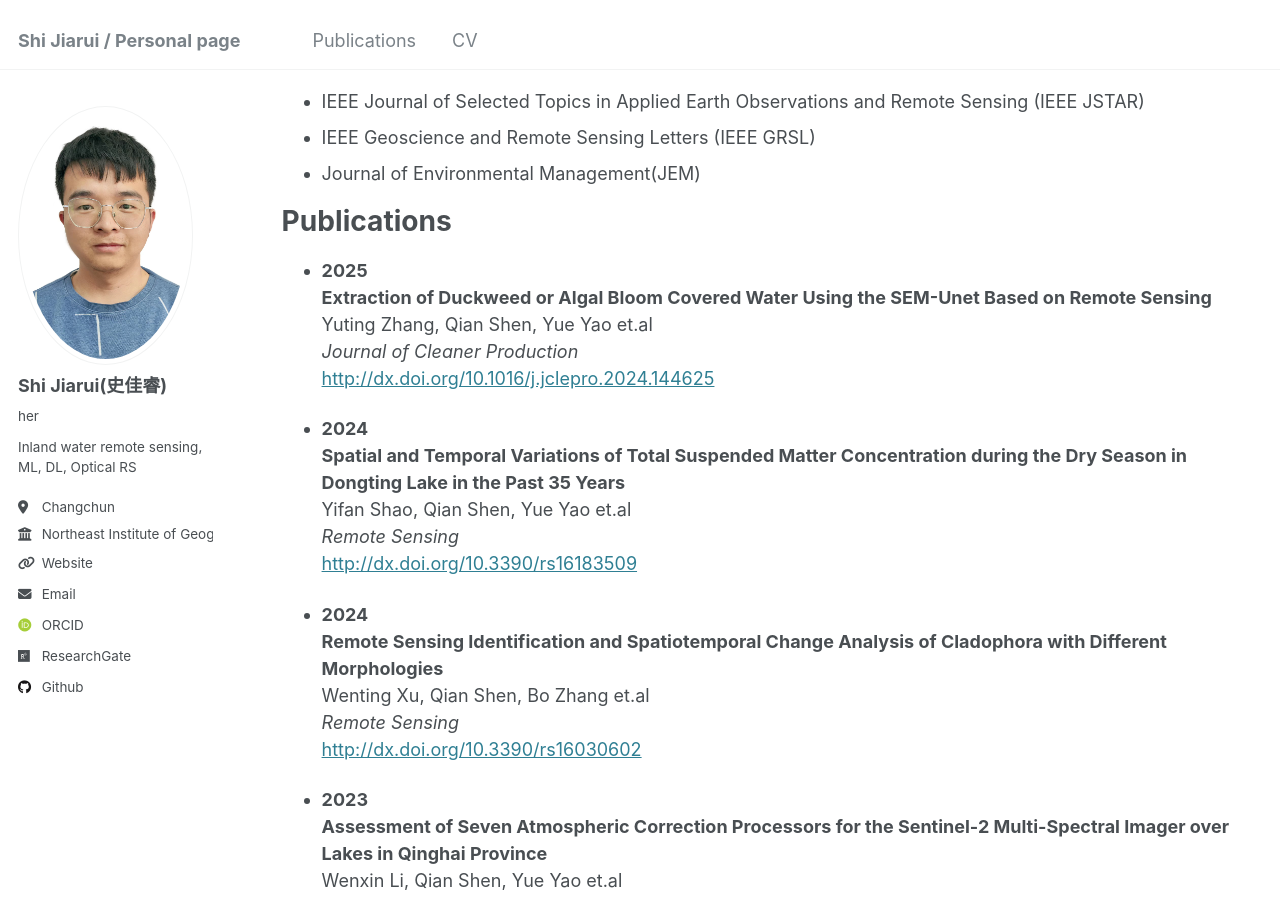
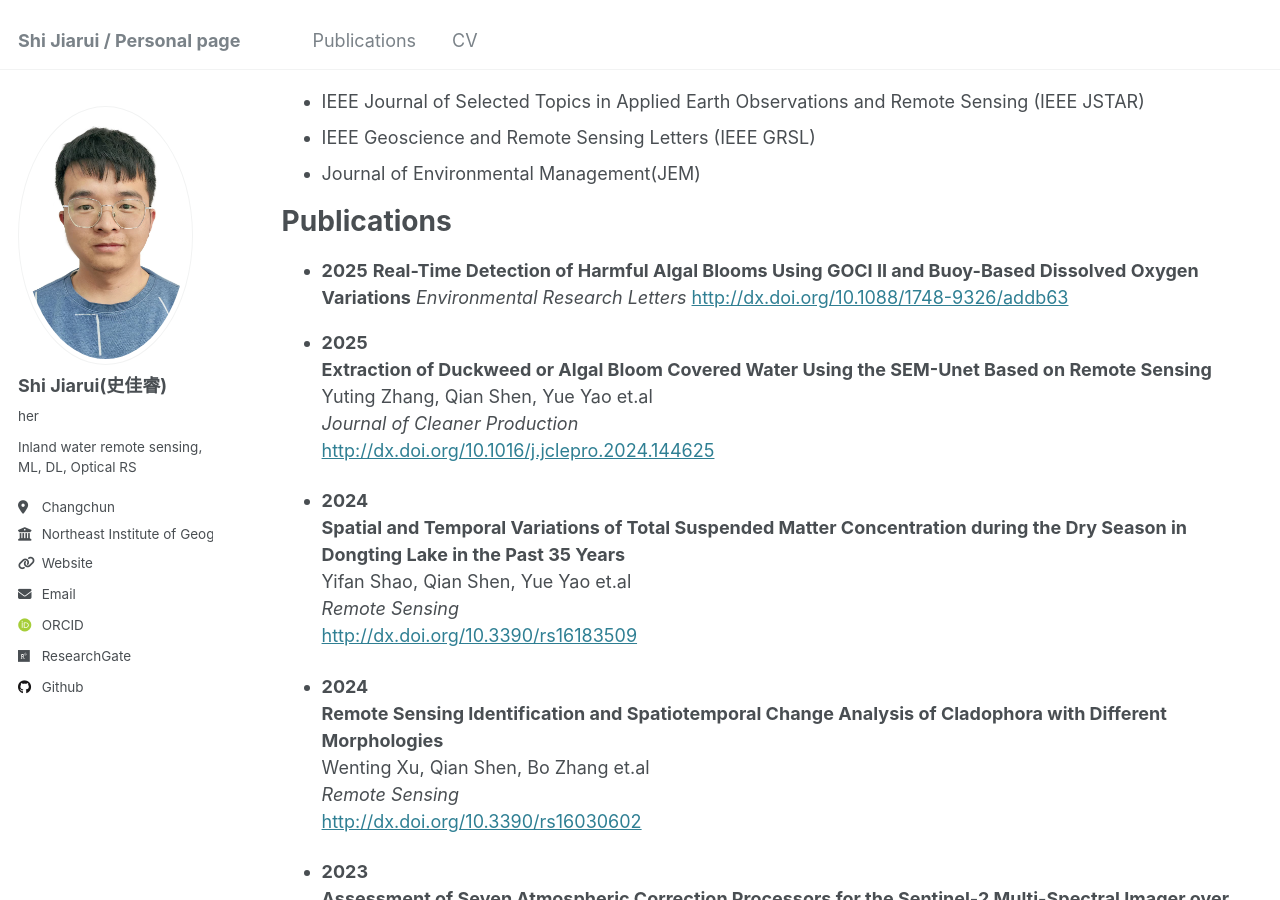
Before and after one commit to Shi-Jiarui/Shi-Jiarui.github.io, a Jekyll site: the page built from _pages/cv.md, in a window 1280 px wide and 900 px high, scrolled down 739 px. Built offline with Jekyll 4.4.1, drawn with Linux system fonts in a browser that asks for light colours; some web fonts are replaced.

Commit message:
Update cv.md

```diff
--- a/_pages/cv.md
+++ b/_pages/cv.md
@@ -39,6 +39,10 @@ Academic Service
 
 Publications
 ======
+- **2025**
+  **Real-Time Detection of Harmful Algal Blooms Using GOCI II and Buoy-Based Dissolved Oxygen Variations**
+  *Environmental Research Letters*
+   [http://dx.doi.org/10.1088/1748-9326/addb63](http://dx.doi.org/10.1088/1748-9326/addb63)
 - **2025**
   **Extraction of Duckweed or Algal Bloom Covered Water Using the SEM-Unet Based on Remote Sensing**
   Yuting Zhang, Qian Shen, Yue Yao et.al
```
